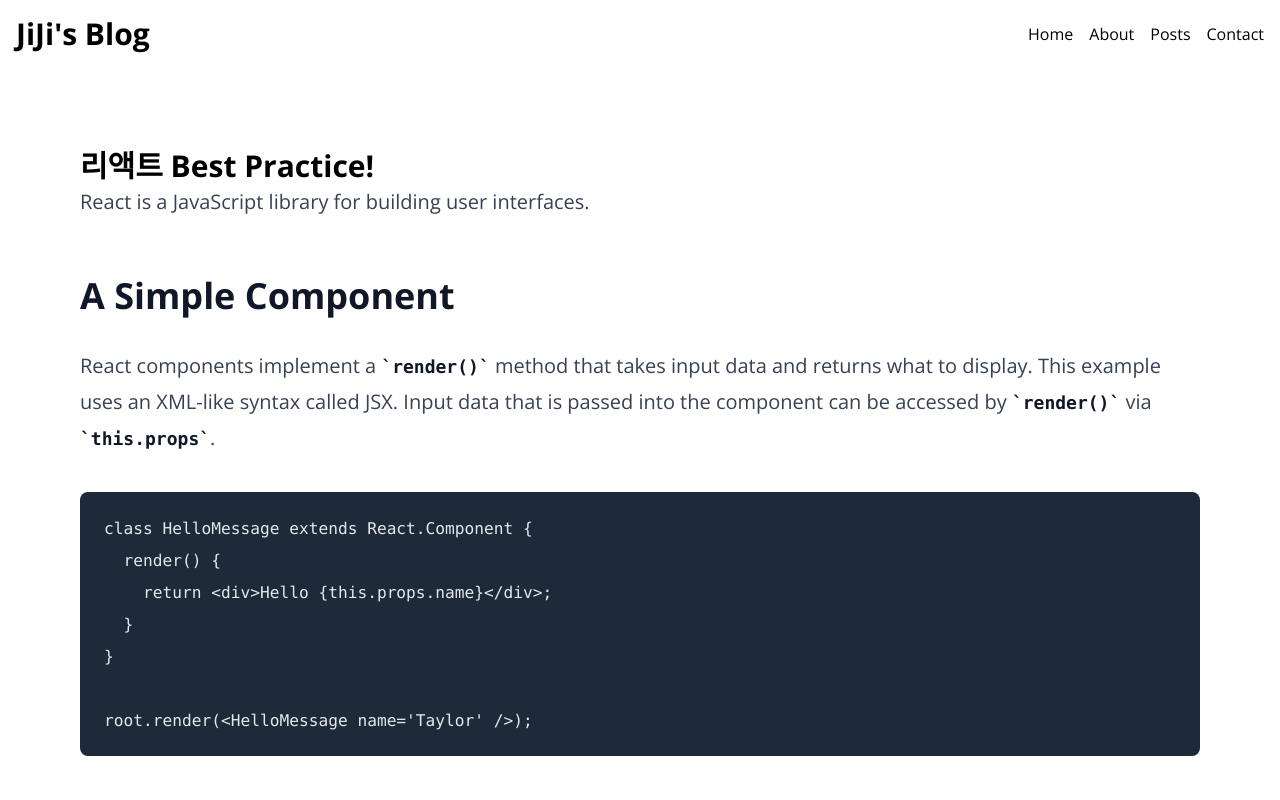
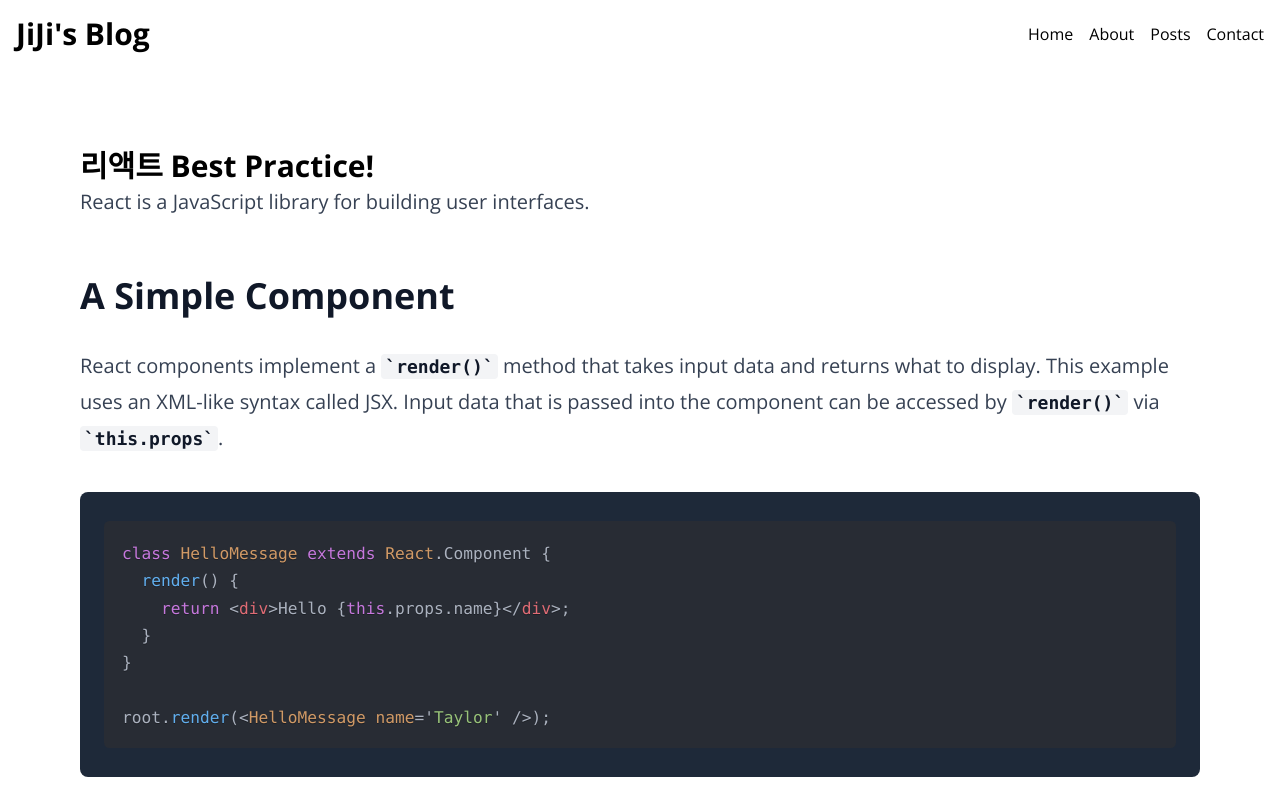
Before and after one commit to queenJiJi/blog, a Next.js app: page /posts/best-react-practices in a window 1280 px wide. Built offline with nearby package versions, Linux system fonts and the light colour scheme.

Commit message:
[feat] 마크다운 뷰어 코드 문법 스타일링

```diff
--- a/package.json
+++ b/package.json
@@ -14,6 +14,7 @@
     "react-dom": "^19.0.0",
     "react-markdown": "^10.1.0",
     "react-multi-carousel": "^2.8.6",
+    "react-syntax-highlighter": "^15.6.1",
     "remark-gfm": "^4.0.1"
   },
   "devDependencies": {
@@ -23,6 +24,7 @@
     "@types/node": "^20.19.6",
     "@types/react": "^19",
     "@types/react-dom": "^19",
+    "@types/react-syntax-highlighter": "^15.5.13",
     "autoprefixer": "^10.4.21",
     "eslint": "^9",
     "eslint-config-next": "15.3.4",
--- a/src/components/MarkdownViewer.tsx
+++ b/src/components/MarkdownViewer.tsx
@@ -1,11 +1,40 @@
 import React from "react";
 import Markdown from "react-markdown";
 import remarkGfm from "remark-gfm";
+import { Prism as SyntaxHighlighter } from "react-syntax-highlighter";
+import { oneDark } from "react-syntax-highlighter/dist/esm/styles/prism";
+import Image from "next/image";
 
 export default function MarkdownViewer({ content }: { content: string }) {
   return (
     <article className="prose max-w-none lg:prose-xl">
-      <Markdown remarkPlugins={[remarkGfm]}>{content}</Markdown>
+      <Markdown
+        remarkPlugins={[remarkGfm]}
+        components={{
+          code({ className, children }) {
+            const match = /language-(\w+)/.exec(className || "");
+            return match ? (
+              <SyntaxHighlighter language="tsx" style={oneDark} PreTag="div">
+                {String(children).replace(/\n$/, "")}
+              </SyntaxHighlighter>
+            ) : (
+              <code className="bg-gray-100 px-1 py-0.5 rounded">
+                {children}
+              </code>
+            );
+          },
+          img: (image) => (
+            <Image
+              src={image.src || ""}
+              alt={image.alt || ""}
+              width={500}
+              height={350}
+            />
+          ),
+        }}
+      >
+        {content}
+      </Markdown>
     </article>
   );
 }
```
Also changed, not shown: 1 other file (tests, documents, lock files or other folders).
